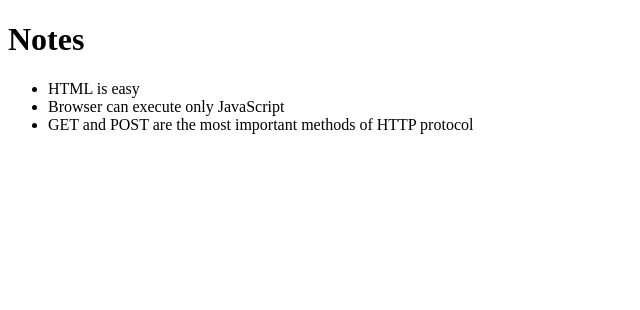
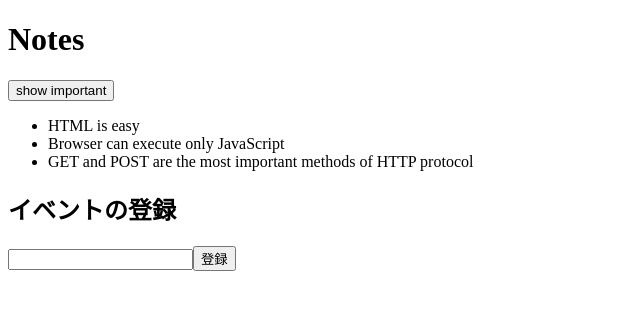
Before and after one commit to tksat/fullstackopen, a React (Create React App) app: page / in a window 1280 px wide. Shown: the top 310 px of the page, without its empty margins (0-640 px from the left). Built offline with nearby package versions, Linux system fonts and the light colour scheme.

Commit message:
入力フォームの追加

```diff
--- a/src/components/NoteList.js
+++ b/src/components/NoteList.js
@@ -1,14 +1,39 @@
-import React from 'react'
+import React, { useState } from 'react'
 
-const NoteList = ({ notes }) => {
-  const item = notes.map(note => {
-    return <li key={note.id}>{note.content}</li>
-  })
+const NoteList = (props) => {
+  const [notes, setNotes] = useState(props.notes)
+  const [newNote, setNewNote] = useState('')
+  const [showAll, setShowAll] = useState(true)
+
+  const addNote = event => {
+    event.preventDefault()
+    const newObj = {
+      content: newNote,
+      date: new Date().toISOString(),
+      important: Math.random() < 0.5,
+      id: notes.length + 1
+    }
+
+    setNotes(notes.concat(newObj))
+    setNewNote('')
+  }
+
+  const handleChange = e => {
+    setNewNote(e.target.value)
+  }
+
+  const notesToShow = showAll ? notes : notes.filter(note => note.important === true)
 
   return (
     <div>
       <h1>Notes</h1>
-      <ul>{item}</ul>
+      <div onClick={() => setShowAll(!showAll)}><button>show {showAll ? 'important' : 'all'}</button></div>
+      <ul>{notesToShow.map(note => <li key={note.id}>{note.content}</li>)}</ul>
+      <h2>イベントの登録</h2>
+      <form onSubmit={addNote}>
+        <input type="text" value={newNote} onChange={handleChange} />
+        <button type="submit">登録</button>
+      </form>
     </div>
   )
 }
```
